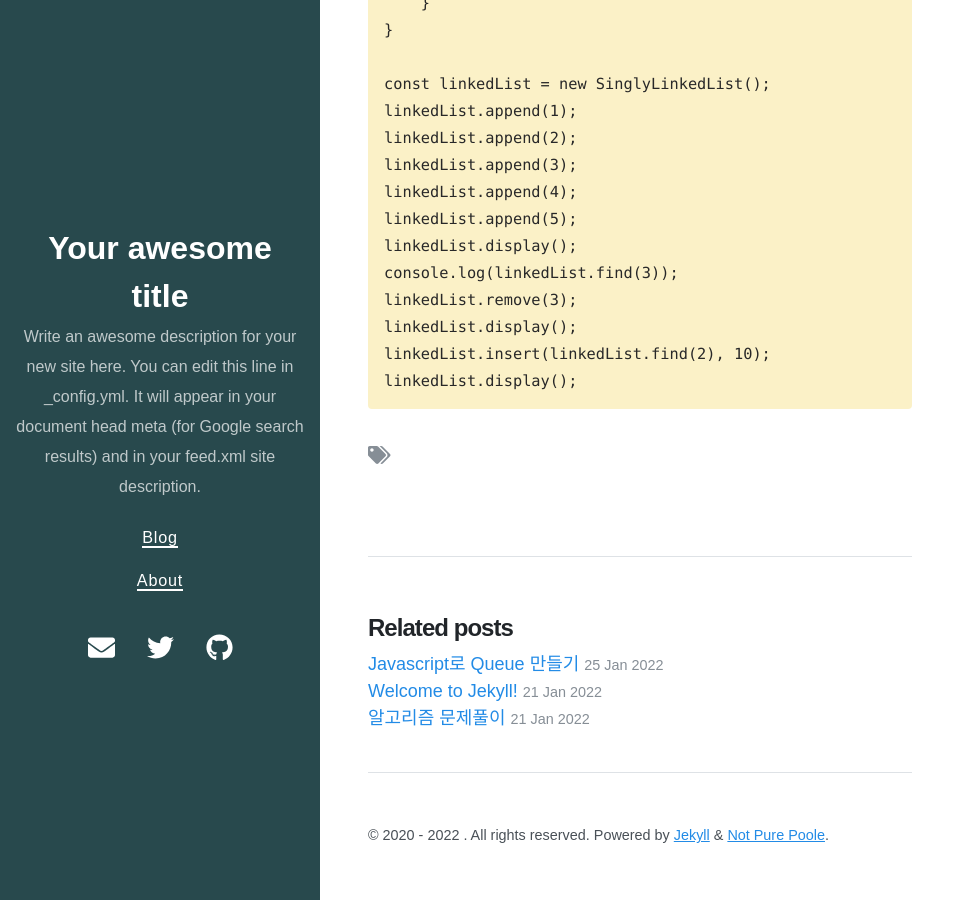
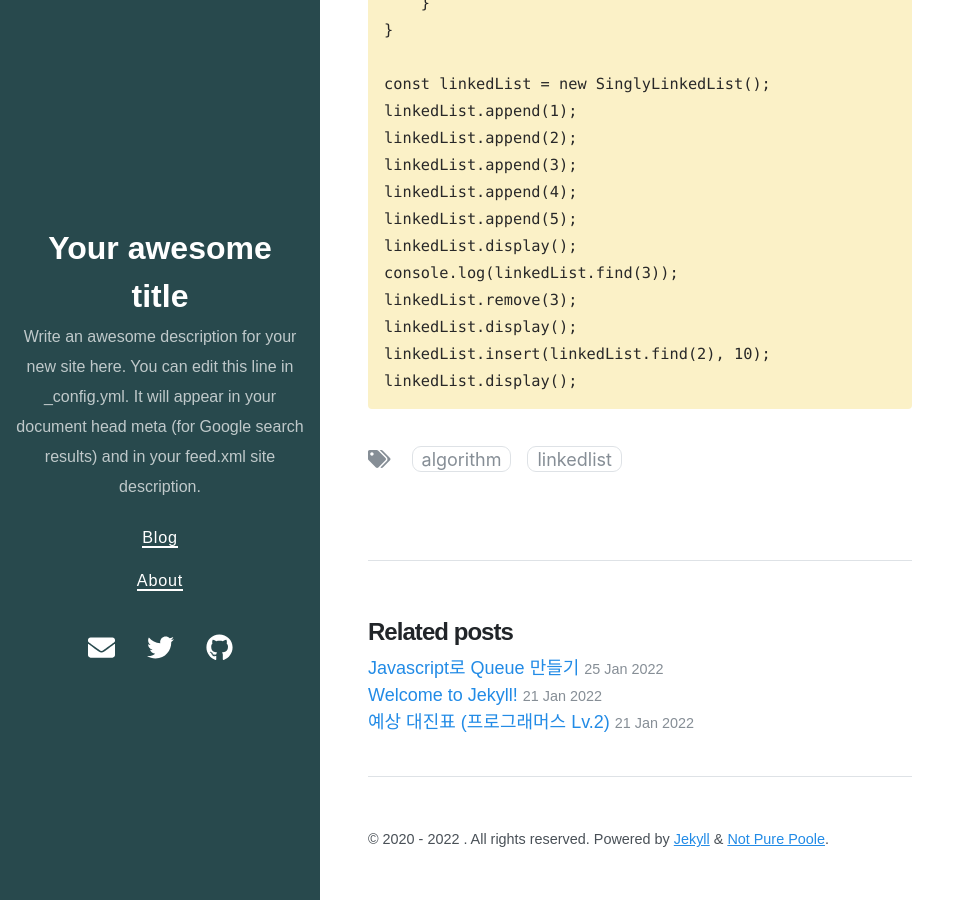
Before and after one commit to dbckdgjs369/dbckdgjs369.github.io, a Jekyll site: the page built from _posts/2022-01-24-연결리스트.md, in a window 1280 px wide and 900 px high, scrolled down 1799 px. Shown: the whole window, without its empty margins (0-958 px from the left). Built offline with Jekyll 4.4.1, drawn with Linux system fonts in a browser that asks for light colours; nearby versions of some CDN libraries.

Commit message:
태그 안달았던 것 태그 추가

```diff
--- a/_posts/2022-01-24-연결리스트.md
+++ b/_posts/2022-01-24-연결리스트.md
@@ -1,8 +1,9 @@
 ---
 layout: post
 title: "Javascript로 연결리스트 만들기"
+author: Yoo Chang Heon
+tags: [Algorithm, LinkedList]
 date: 2022-01-24 15:38:07 +0900
-categories: Javascript Algorithm
 ---
 
 ## 알고리즘 강의
--- a/_posts/2022-1-21-Algo.md
+++ b/_posts/2022-1-21-Algo.md
@@ -1,6 +1,8 @@
 ---
 layout: post
-title: 알고리즘 문제풀이
+title: 예상 대진표 (프로그래머스 Lv.2)
+author: Yoo Chang Heon
+tags: [Algorithm, Problem-Solving]
 ---
 
 ## 프로그래머스
```
